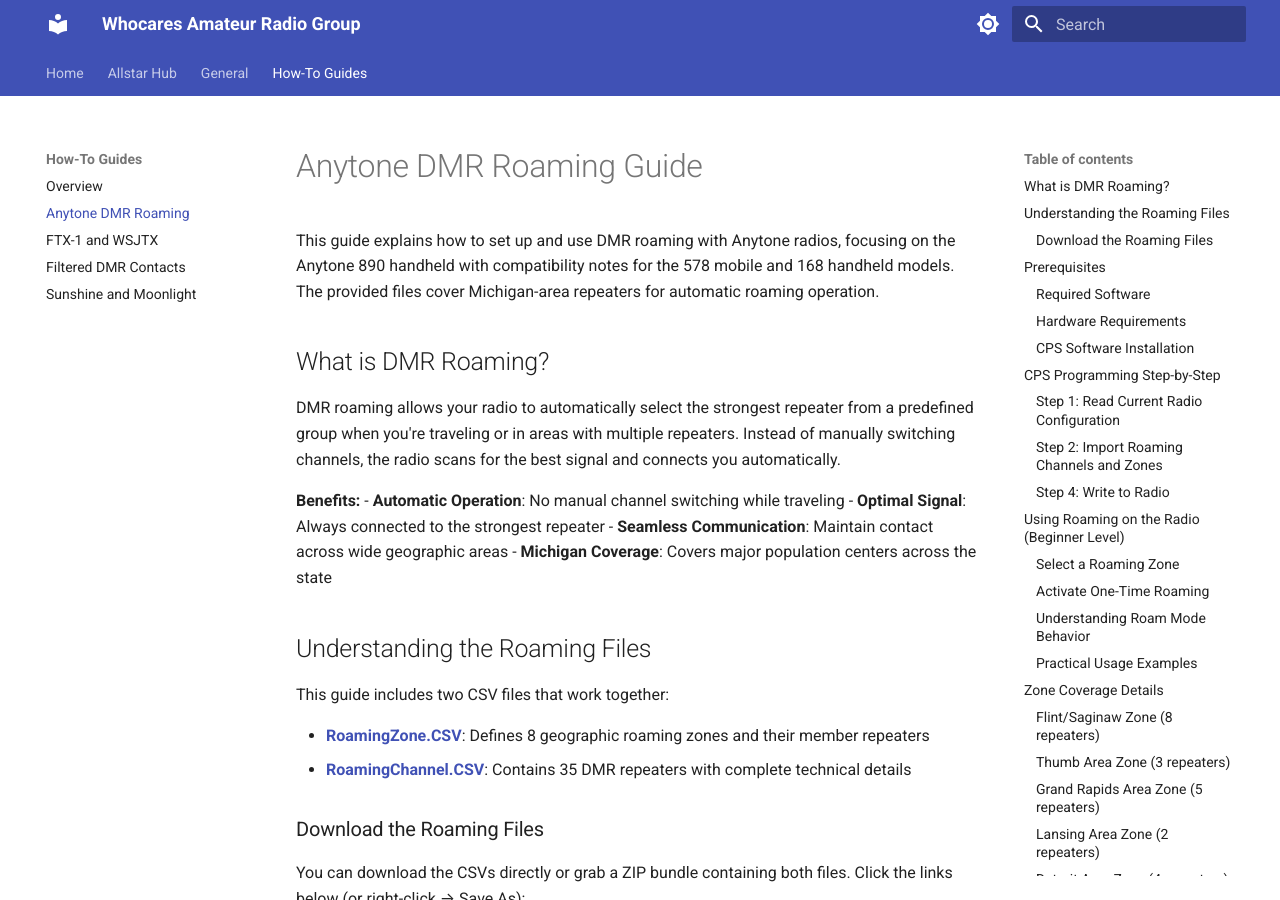
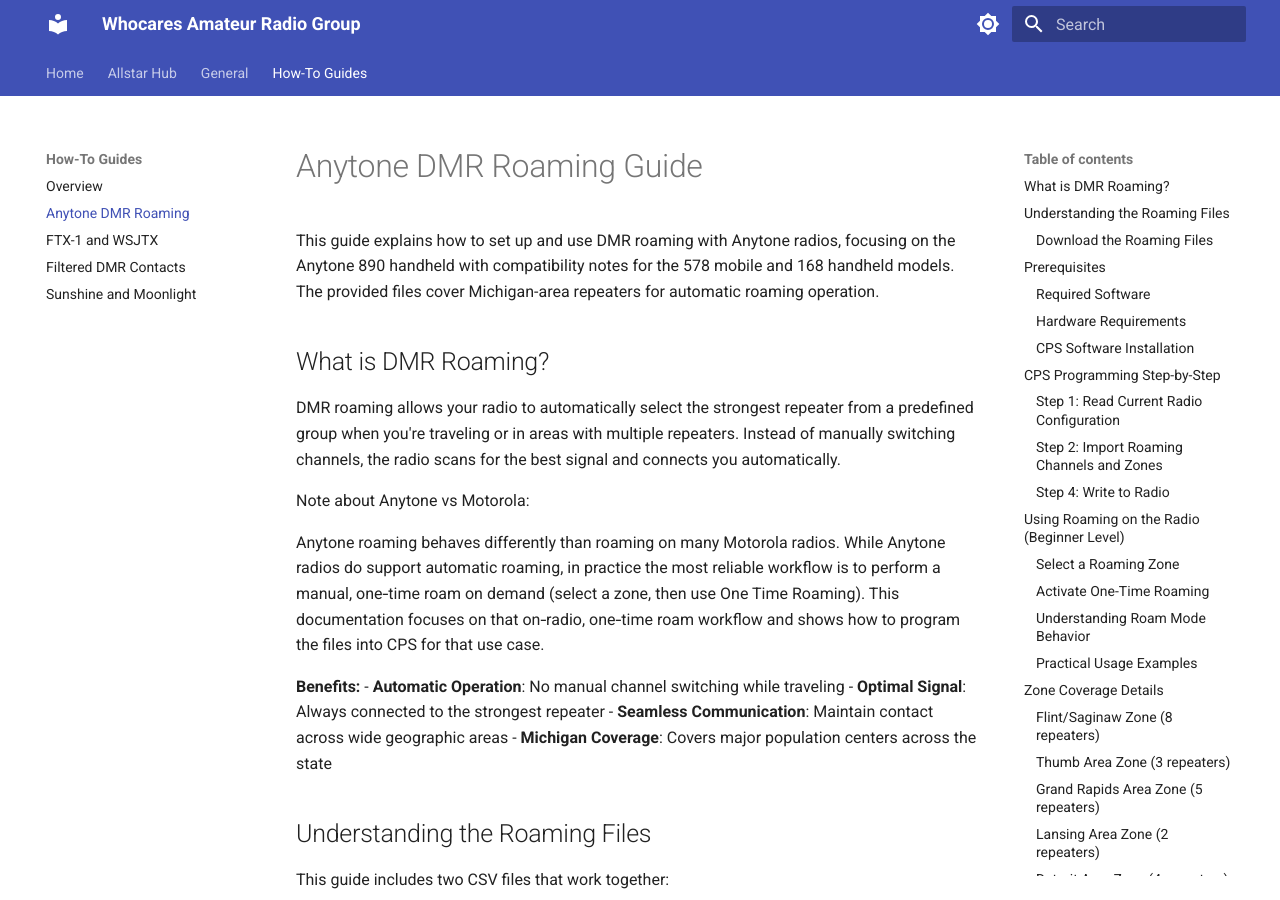
Before and after one commit to dbehnke/whocaresdocs, an MkDocs documentation site: the page built from docs/howto/anytone-roaming/index.md, in a window 1280 px wide and 900 px high. Built offline with MkDocs 1.6.1 and Material for MkDocs 9.7.7, drawn with Linux system fonts in a browser that asks for light colours.

Commit message:
docs(anytone): note about Anytone roaming vs Motorola; focus on one-time roaming workflow

```diff
--- a/docs/howto/anytone-roaming/index.md
+++ b/docs/howto/anytone-roaming/index.md
@@ -5,6 +5,10 @@ This guide explains how to set up and use DMR roaming with Anytone radios, focus
 ## What is DMR Roaming?
 
 DMR roaming allows your radio to automatically select the strongest repeater from a predefined group when you're traveling or in areas with multiple repeaters. Instead of manually switching channels, the radio scans for the best signal and connects you automatically.
+
+Note about Anytone vs Motorola:
+
+Anytone roaming behaves differently than roaming on many Motorola radios. While Anytone radios do support automatic roaming, in practice the most reliable workflow is to perform a manual, one‑time roam on demand (select a zone, then use One Time Roaming). This documentation focuses on that on‑radio, one‑time roam workflow and shows how to program the files into CPS for that use case.
 
 **Benefits:**
 - **Automatic Operation**: No manual channel switching while traveling
```
